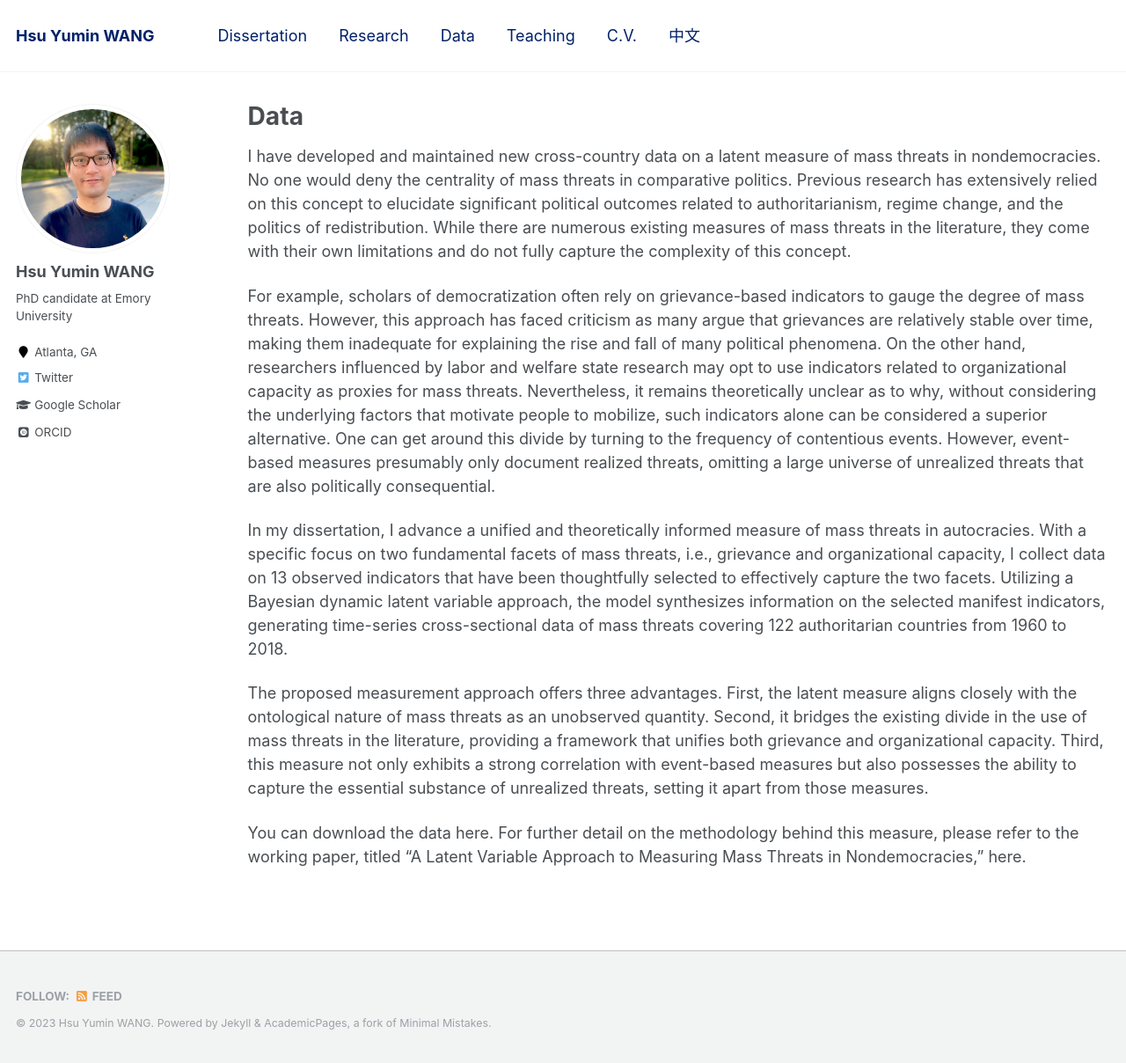
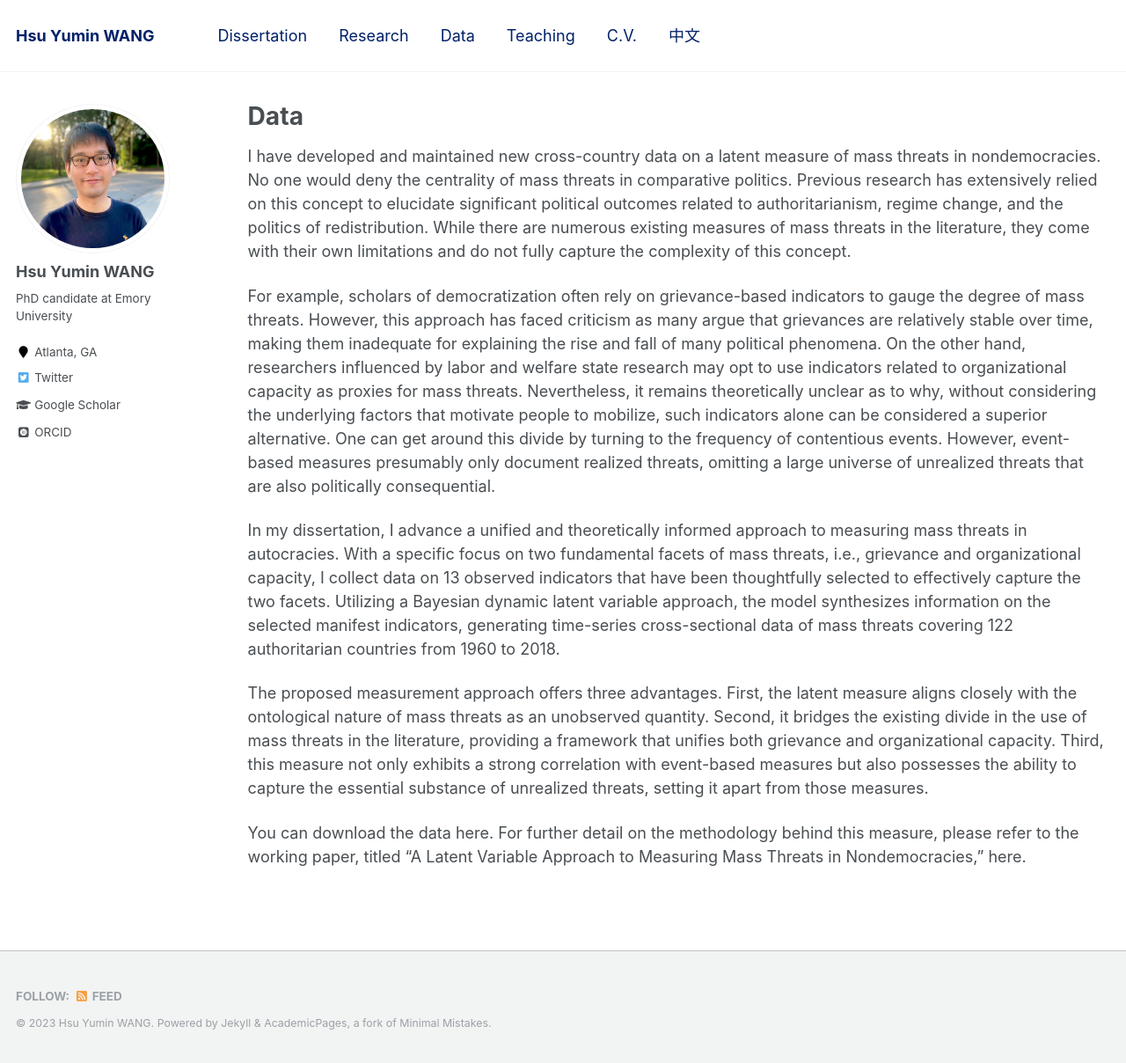
Before and after one commit to hsuyumin/hsuyumin.github.io, a Jekyll site: the page built from _pages/data.md, in a window 1280 px wide and 1208 px high. Shown: the whole window at 88% size. Built offline with Jekyll 4.4.1, drawn with Linux system fonts in a browser that asks for light colours; some web fonts are replaced.

Commit message:
Update data.md

```diff
--- a/_pages/data.md
+++ b/_pages/data.md
@@ -11,7 +11,7 @@ I have developed and maintained new cross-country data on a latent measure of ma
 
 For example, scholars of democratization often rely on grievance-based indicators to gauge the degree of mass threats. However, this approach has faced criticism as many argue that grievances are relatively stable over time, making them inadequate for explaining the rise and fall of many political phenomena. On the other hand, researchers influenced by labor and welfare state research may opt to use indicators related to organizational capacity as proxies for mass threats. Nevertheless, it remains theoretically unclear as to why, without considering the underlying factors that motivate people to mobilize, such indicators alone can be considered a superior alternative. One can get around this divide by turning to the frequency of contentious events. However, event-based measures presumably only document realized threats, omitting a large universe of unrealized threats that are also politically consequential.
 
-In my dissertation, I advance a unified and theoretically informed measure of mass threats in autocracies. With a specific focus on two fundamental facets of mass threats, i.e., grievance and organizational capacity, I collect data on 13 observed indicators that have been thoughtfully selected to effectively capture the two facets. Utilizing a Bayesian dynamic latent variable approach, the model synthesizes information on the selected manifest indicators, generating time-series cross-sectional data of mass threats covering 122 authoritarian countries from 1960 to 2018.
+In my dissertation, I advance a unified and theoretically informed approach to measuring mass threats in autocracies. With a specific focus on two fundamental facets of mass threats, i.e., grievance and organizational capacity, I collect data on 13 observed indicators that have been thoughtfully selected to effectively capture the two facets. Utilizing a Bayesian dynamic latent variable approach, the model synthesizes information on the selected manifest indicators, generating time-series cross-sectional data of mass threats covering 122 authoritarian countries from 1960 to 2018.
 
 The proposed measurement approach offers three advantages. First, the latent measure aligns closely with the ontological nature of mass threats as an unobserved quantity. Second, it bridges the existing divide in the use of mass threats in the literature, providing a framework that unifies both grievance and organizational capacity. Third, this measure not only exhibits a strong correlation with event-based measures but also possesses the ability to capture the essential substance of unrealized threats, setting it apart from those measures.
 
```
